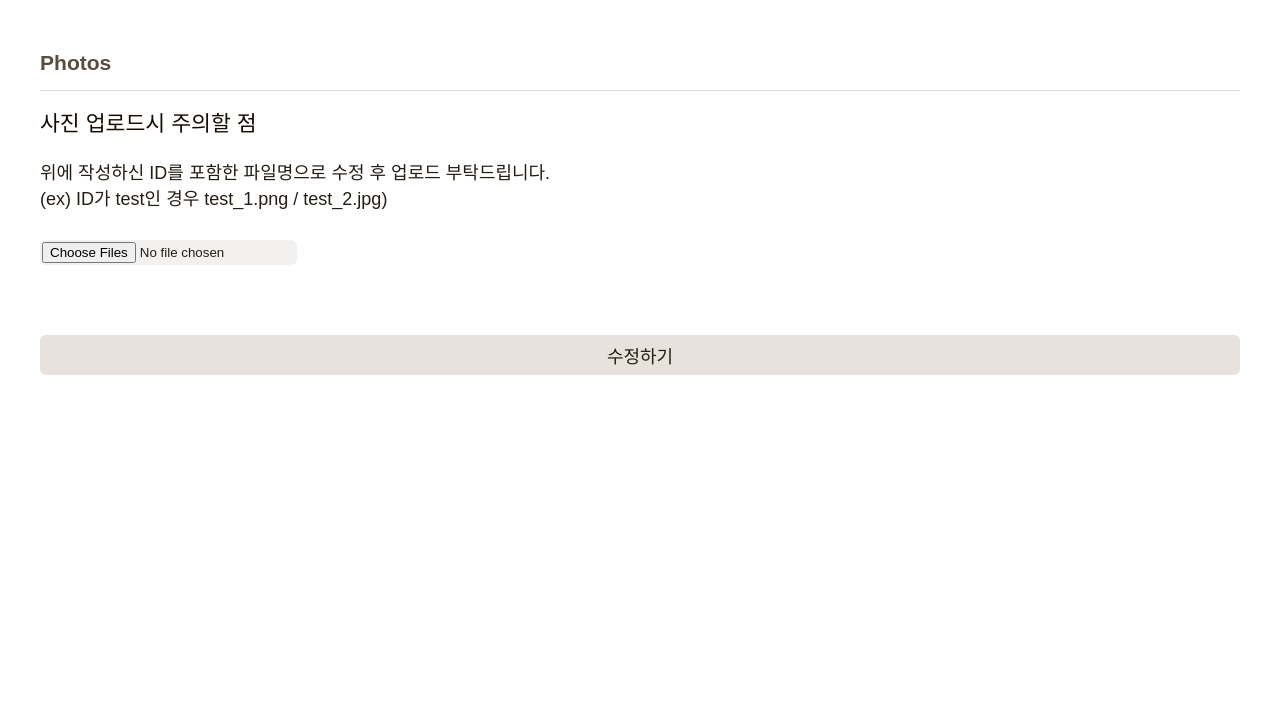
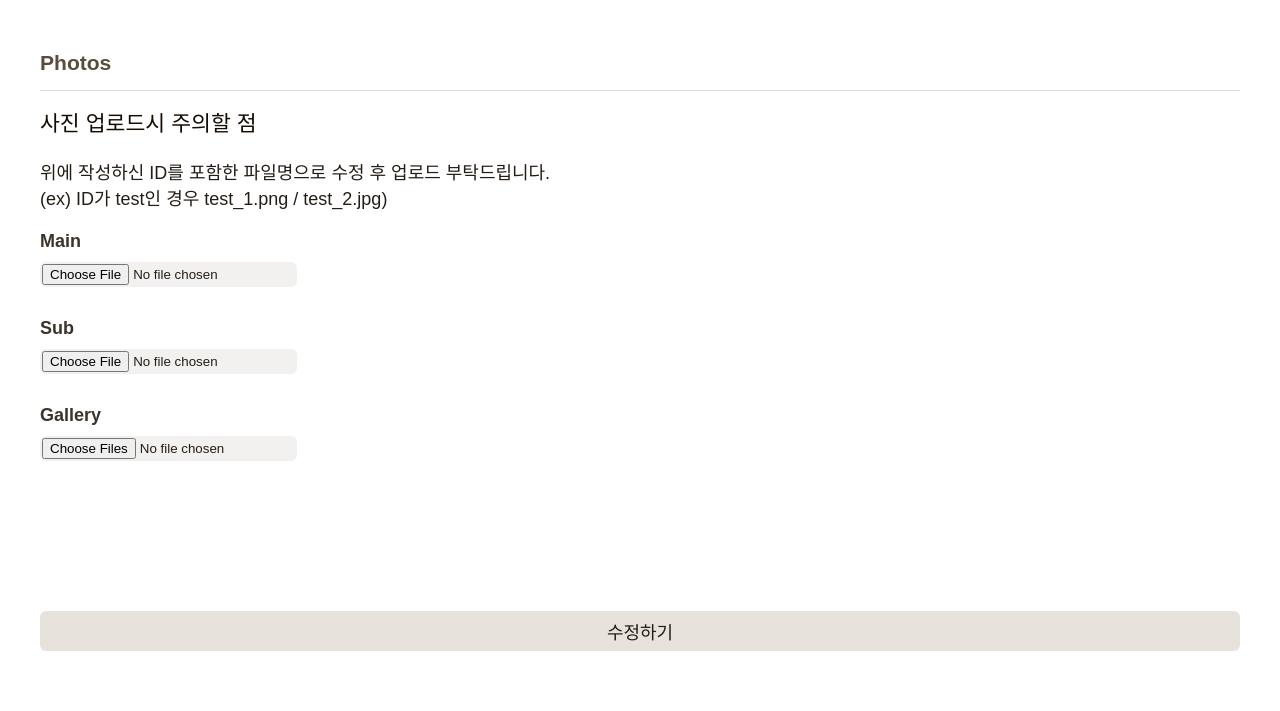
Before and after one commit to Kwonsofia/django-invitation, a Django app: template main/templates/main/admin/mypage.html in a window 1280 px wide. Shown: the part 1721-2432 px from the top of the page. Before the commit the page ends 2096 px from the top, so only its background shows below. Run offline with Django 3.2, Linux system fonts and the light colour scheme; the template is opened without the code that fills it, so the values that code supplies are empty; some libraries are stand-ins or nearby versions; some web fonts are replaced.

Commit message:
MOD: 필수 입력 옵션 제거 ADD: main, sub 이미지 선택할 수 있도록 추가

```diff
--- a/main/templates/main/admin/mypage.html
+++ b/main/templates/main/admin/mypage.html
@@ -49,7 +49,7 @@
                             <label>신랑 이름</label>
                         </td>
                         <td>
-                            <input type="text" name="groom_name" placeholder="{{ info.groom_name }}" required>
+                            <input type="text" name="groom_name" placeholder="{{ info.groom_name }}">
                         </td>
                     </tr>
                     <tr>
@@ -57,7 +57,7 @@
                             <label>신랑 전화번호</label>
                         </td>
                         <td>
-                            <input type="text" name="groom_phone" placeholder="{{ phone.groom_phone }}" required>
+                            <input type="text" name="groom_phone" placeholder="{{ phone.groom_phone }}">
                         </td>
                     </tr>
                     <tr>
@@ -65,7 +65,7 @@
                             <label>신부 이름</label>
                         </td>
                         <td>
-                            <input type="text" name="bride_name" placeholder="{{ info.bride_name }}" required>
+                            <input type="text" name="bride_name" placeholder="{{ info.bride_name }}">
                         </td>
                     </tr>
                     <tr>
@@ -73,7 +73,7 @@
                             <label>신부 전화번호</label>
                         </td>
                         <td>
-                            <input type="text" name="bride_phone" placeholder="{{ phone.bride_phone }}" required>
+                            <input type="text" name="bride_phone" placeholder="{{ phone.bride_phone }}">
                         </td>
                     </tr>
                     <tr>
@@ -81,7 +81,7 @@
                             <label>Date</label>
                         </td>
                         <td>
-                            <input type="text" name="wedding_date" placeholder="{{ info.wedding_date|date:'Y-m-d' }}" required>
+                            <input type="text" name="wedding_date" placeholder="{{ info.wedding_date|date:'Y-m-d' }}">
                         </td>
                     </tr>
                     <tr>
@@ -89,7 +89,7 @@
                             <label>Time</label>
                         </td>
                         <td>
-                            <input type="text" name="wedding_time" placeholder="{{ date.time }}" required>
+                            <input type="text" name="wedding_time" placeholder="{{ date.time }}">
                         </td>
                     </tr>
                     <tr>
@@ -117,7 +117,7 @@
                             <label>식장 주소</label>
                         </td>
                         <td>
-                            <input type="text" name="address" placeholder="{{ address.address }}" required>
+                            <input type="text" name="address" placeholder="{{ address.address }}">
                         </td>
                     </tr>
                     <tr>
@@ -133,7 +133,7 @@
                             <label>카카오맵 Timestamp</label>
                         </td>
                         <td>
-                            <input type="text" name="kakaomap_timestamp" placeholder="{{ address.kakaomap_timestamp }}" required>
+                            <input type="text" name="kakaomap_timestamp" placeholder="{{ address.kakaomap_timestamp }}">
                         </td>
                     </tr>
                     <tr>
@@ -141,7 +141,7 @@
                             <label>카카오맵 Key</label>
                         </td>
                         <td>
-                            <input type="text" name="kakaomap_key" placeholder="{{ address.kakaomap_key }}" required>
+                            <input type="text" name="kakaomap_key" placeholder="{{ address.kakaomap_key }}">
                         </td>
                     </tr>
                 </table>
@@ -319,6 +319,35 @@
                 (ex) ID가 test인 경우 test_1.png / test_2.jpg)
                 <br>
             </p>
+
+            <br>
+            <h4>Main</h4>
+            <div class="section">
+                <input type="file" name="main_image" class="img-input">
+                {% if main_image %}
+                <div class="part" id="mainImage">
+                    <img src="{{ main_image.url }}">
+                </div>
+                {% endif %}
+            </div>
+
+            <br>
+            <h4>Sub</h4>
+            <div class="section">
+                <input type="file" name="sub_image" class="img-input">
+                {% if sub_image %}
+                <div class="part" id="subImage">
+                    <img src="{{ sub_image.url }}">
+                </div>
+                {% endif %}
+            </div>
+
+            <br>
+            <h4>Gallery</h4>
+            <div class="section" id="photos">
+                <input type="file" name="images" class="img-input" multiple>
+            </div>
+
             <div class="section" id="photos">
                 <div id="slide">
                     {% for photo in photos %}
@@ -328,7 +357,6 @@
                     <div class="slide_next_button slide_button"></div>
                     <ul class="slide_pagination"></ul>
                 </div>
-                <input type="file" name="images" id="img-input" multiple>
             </div>
             <script src="{% static 'slide.js' %}"></script>
             <input name="write-button" type="submit" role="button" id="mypage-button" value="수정하기" />
```
